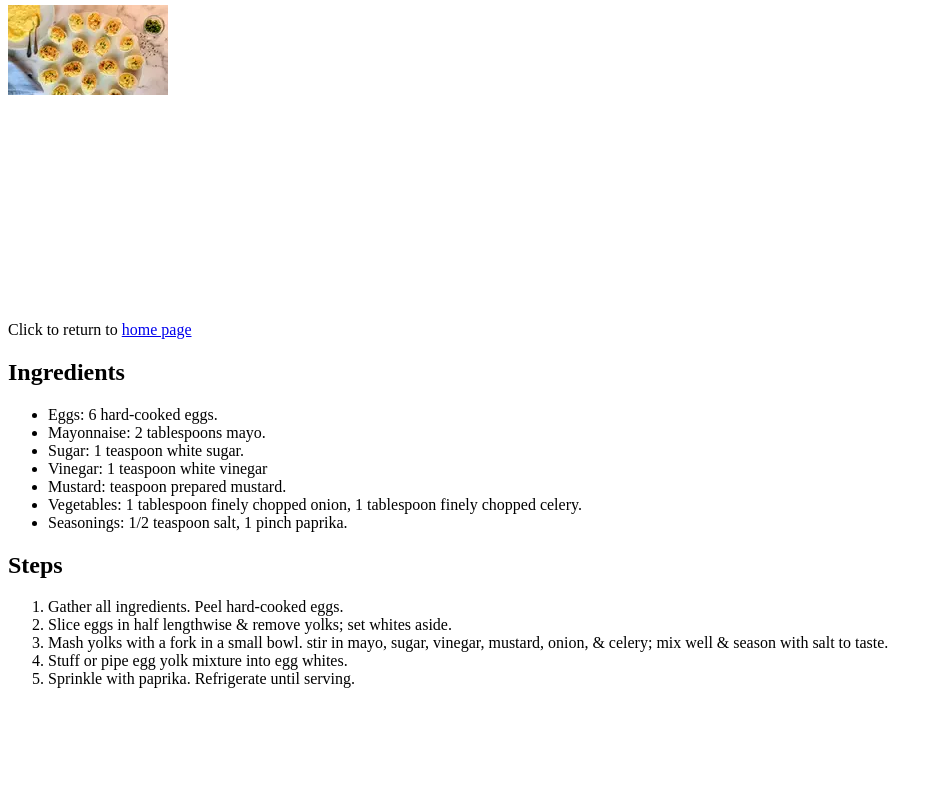
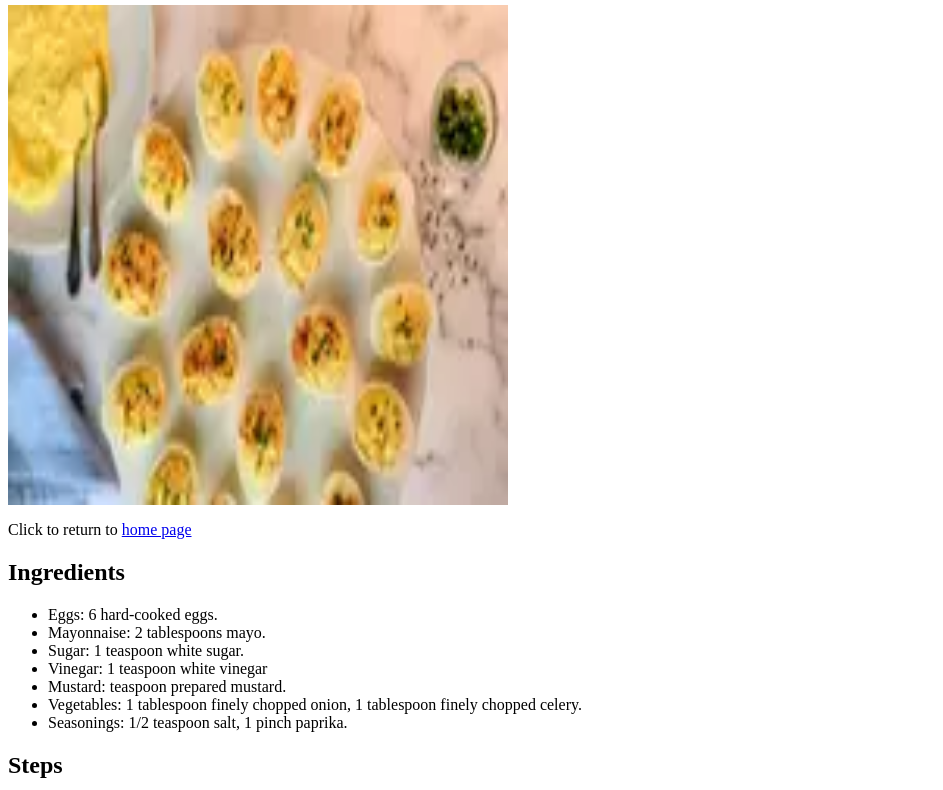
Before and after one commit to 3v3rdiaz/odin-recipes, a plain HTML site: page recipes/eggs.html in a window 1280 px wide. Shown: the part 122-912 px from the top of the page, without its empty margins (0-943 px from the left). Before the commit the page ends 826 px from the top, so only its background shows below. Drawn offline with Linux system fonts and the light colour scheme.

Commit message:
Make the deviled egg picture bigger

```diff
--- a/styles.css
+++ b/styles.css
@@ -4,11 +4,11 @@ h1 {
 }
 
 .img-box {
-    width:300px;
-    height:300px;
+    width:500px;
+    height:500px;
 }
 
 img {
-    max-width: 100%;
-    max-height: 100%; /* These attributes will make the images all fit in their image boxes while maintaining their aspect ratio,*/
+    width: 100%;
+    height: 100%; /* These attributes will make the images all fit in their image boxes while maintaining their aspect ratio,*/
 }
```
